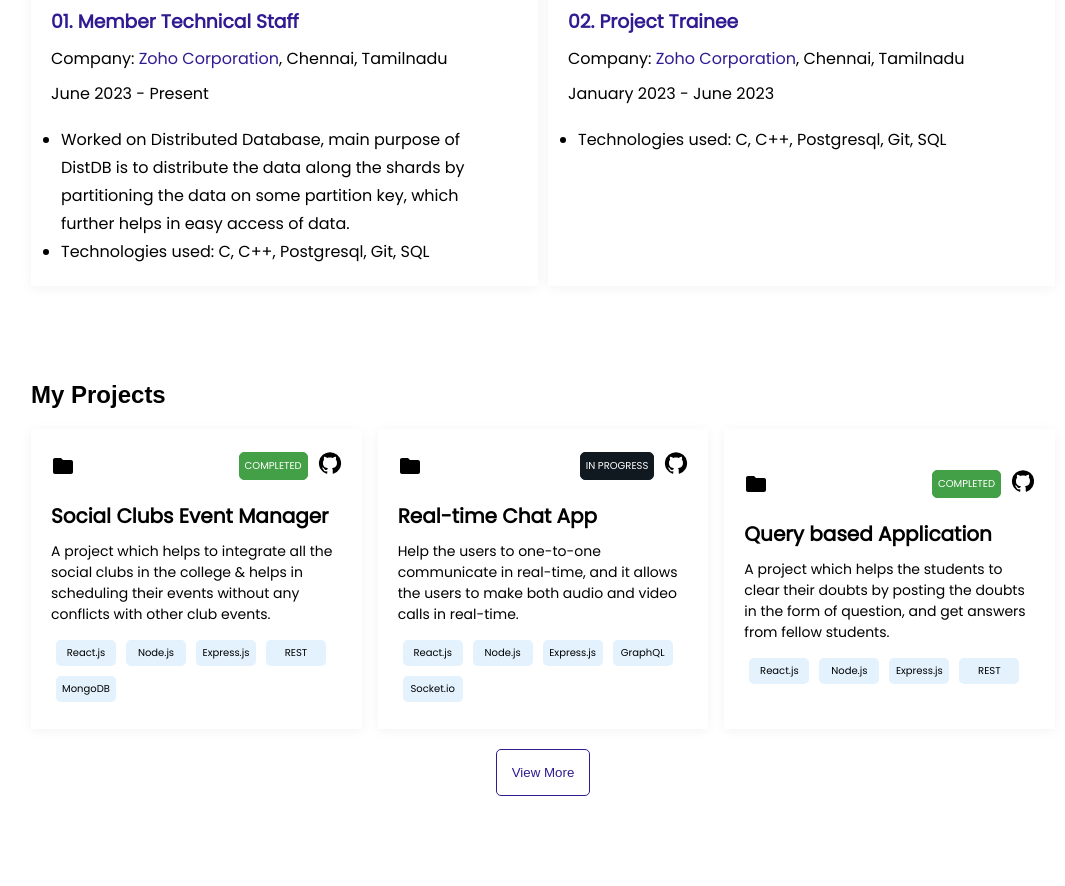
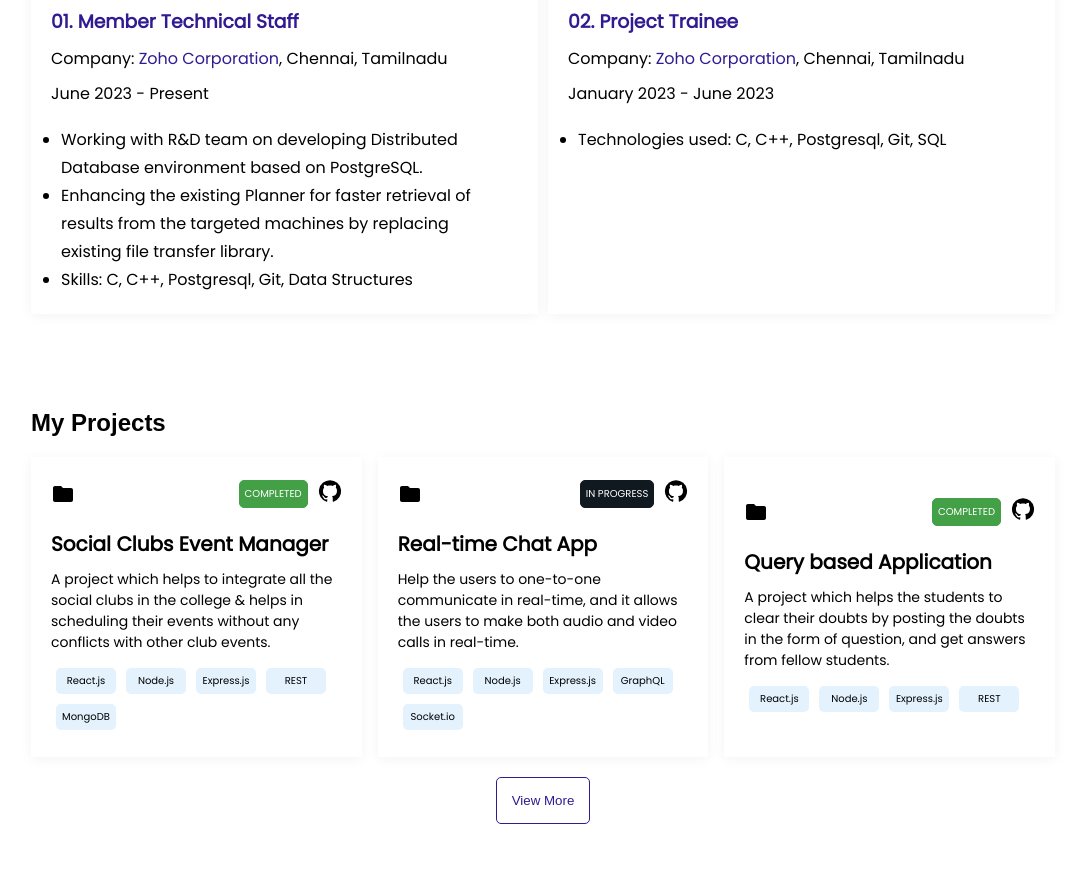
Before and after one commit to sambasivareddy-ch/sambasiva, a React (Create React App) app: page / in a window 1280 px wide. Shown: the part 1060-1946 px from the top of the page, without its empty margins (97-1162 px from the left). Built offline with nearby package versions, Linux system fonts and the light colour scheme.

Commit message:
Updated Experience

```diff
--- a/src/components/Experience.js
+++ b/src/components/Experience.js
@@ -24,12 +24,12 @@ const Experience = () => {
                     <p className={styles["exp-duration"]}>June 2023 - Present</p>
                     <ul className={styles["highlights"]}>
                         <li>
-                            Worked on Distributed Database, main purpose of DistDB
-                            is to distribute the data along the shards by
-                            partitioning the data on some partition key, which
-                            further helps in easy access of data.
+                            Working with R&D team on developing Distributed Database environment based on PostgreSQL.
                         </li>
-                        <li>Technologies used: C, C++, Postgresql, Git, SQL</li>
+                        <li>
+                            Enhancing the existing Planner for faster retrieval of results from the targeted machines by replacing existing file transfer library.
+                        </li>
+                        <li>Skills: C, C++, Postgresql, Git, Data Structures</li>
                     </ul>
                 </div>
                 <div className={styles["experience"]}>
```
